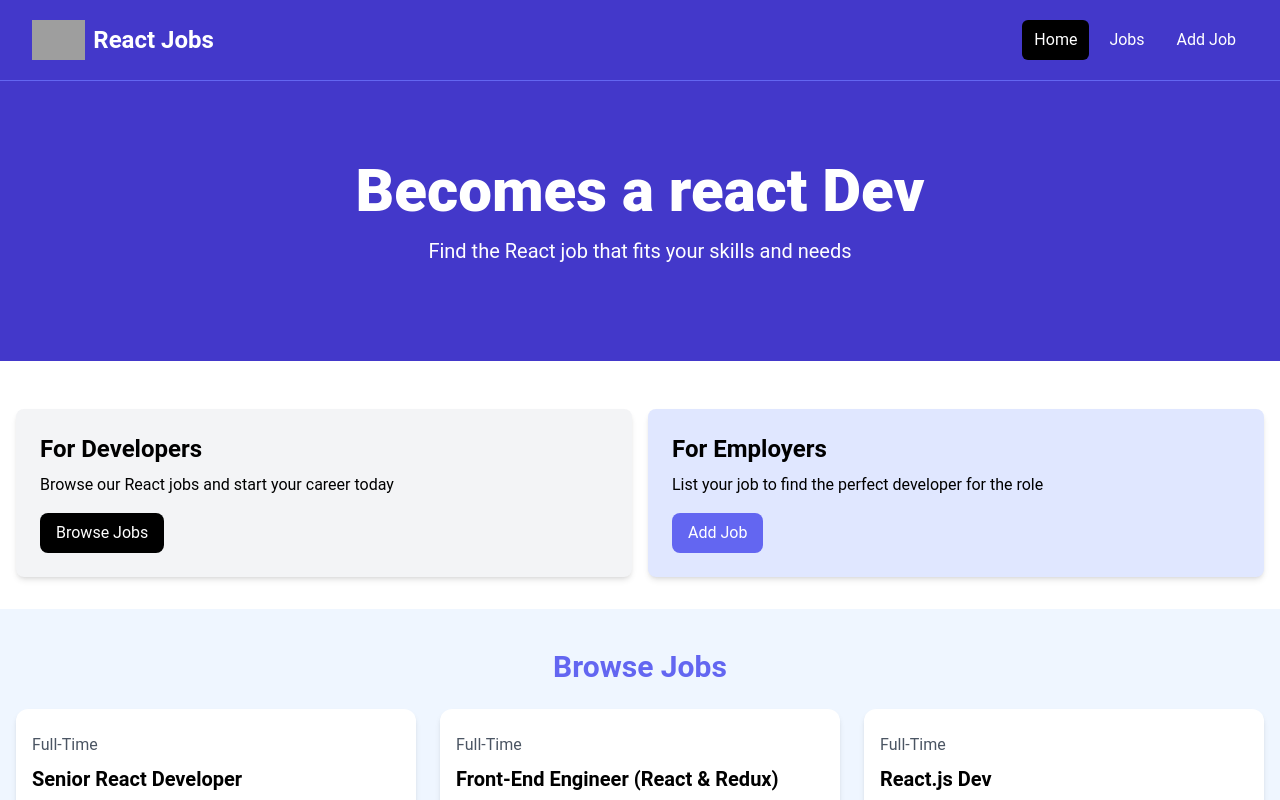
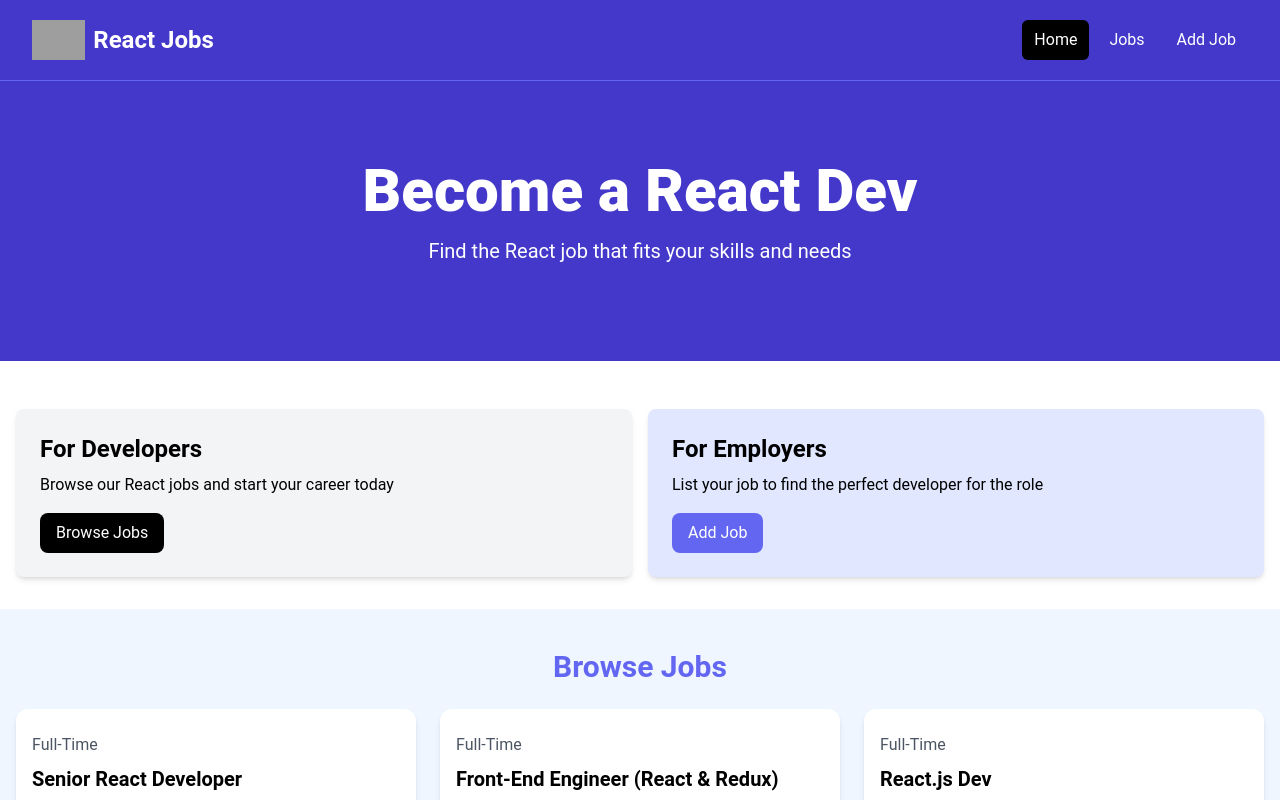
Before and after one commit to ajmal1722/react-practice, a React (Vite) app in the folder react-practice-traversy/: page / in a window 1280 px wide. Shown: the top 800 px of the page. Built offline with nearby package versions, Linux system fonts and the light colour scheme; grey boxes are pictures that could not be loaded.

Commit message:
created routes

```diff
--- a/react-practice-traversy/src/App.jsx
+++ b/react-practice-traversy/src/App.jsx
@@ -1,19 +1,22 @@
+import { Route, createBrowserRouter, createRoutesFromElements, RouterProvider } from 'react-router-dom';
+
 import Navbar from './assets/components/navbar'
 import Hero from './assets/components/Hero';
-import HomeCards from './assets/components/HomeCards';
-import JobListings from './assets/components/JobListings';
-import ViewAllJobs from './assets/components/ViewAllJobs';
+
+
+import HomePage from './assets/pages/HomePage';
+import MainLayout from './assets/layoutes/MainLayout';
+
+const router = createBrowserRouter(
+  createRoutesFromElements(
+    <Route path={'/'} element={<MainLayout/>}>
+      <Route index element={<HomePage/>} />
+    </Route>
+  )
+)
 
 const App = () => {
-  return (
-    <div className='container'>
-      <Navbar />
-      <Hero >Becomes a react Dev</Hero>
-      <HomeCards/>
-      <JobListings/>
-      <ViewAllJobs/>
-    </div>
-  )
+  return <RouterProvider router={router} />
 }
 
 export default App
--- /dev/null
+++ b/react-practice-traversy/src/assets/layoutes/MainLayout.jsx
@@ -0,0 +1,13 @@
+import { Outlet } from "react-router-dom";
+import Navbar from "../components/navbar";
+
+const MainLayout = () => {
+  return (
+    <>
+        <Navbar/>
+        <Outlet/>
+    </>
+  )
+}
+
+export default MainLayout
--- /dev/null
+++ b/react-practice-traversy/src/assets/pages/HomePage.jsx
@@ -0,0 +1,17 @@
+import Hero from "../components/Hero";
+import HomeCards from '../components/HomeCards';
+import JobListings from '../components/JobListings';
+import ViewAllJobs from '../components/ViewAllJobs'
+
+const HomePage = () => {
+  return (
+    <>
+      <Hero>Become a React Dev</Hero>
+      <HomeCards/>
+      <JobListings/>
+      <ViewAllJobs/>
+    </>
+  )
+}
+
+export default HomePage
```
